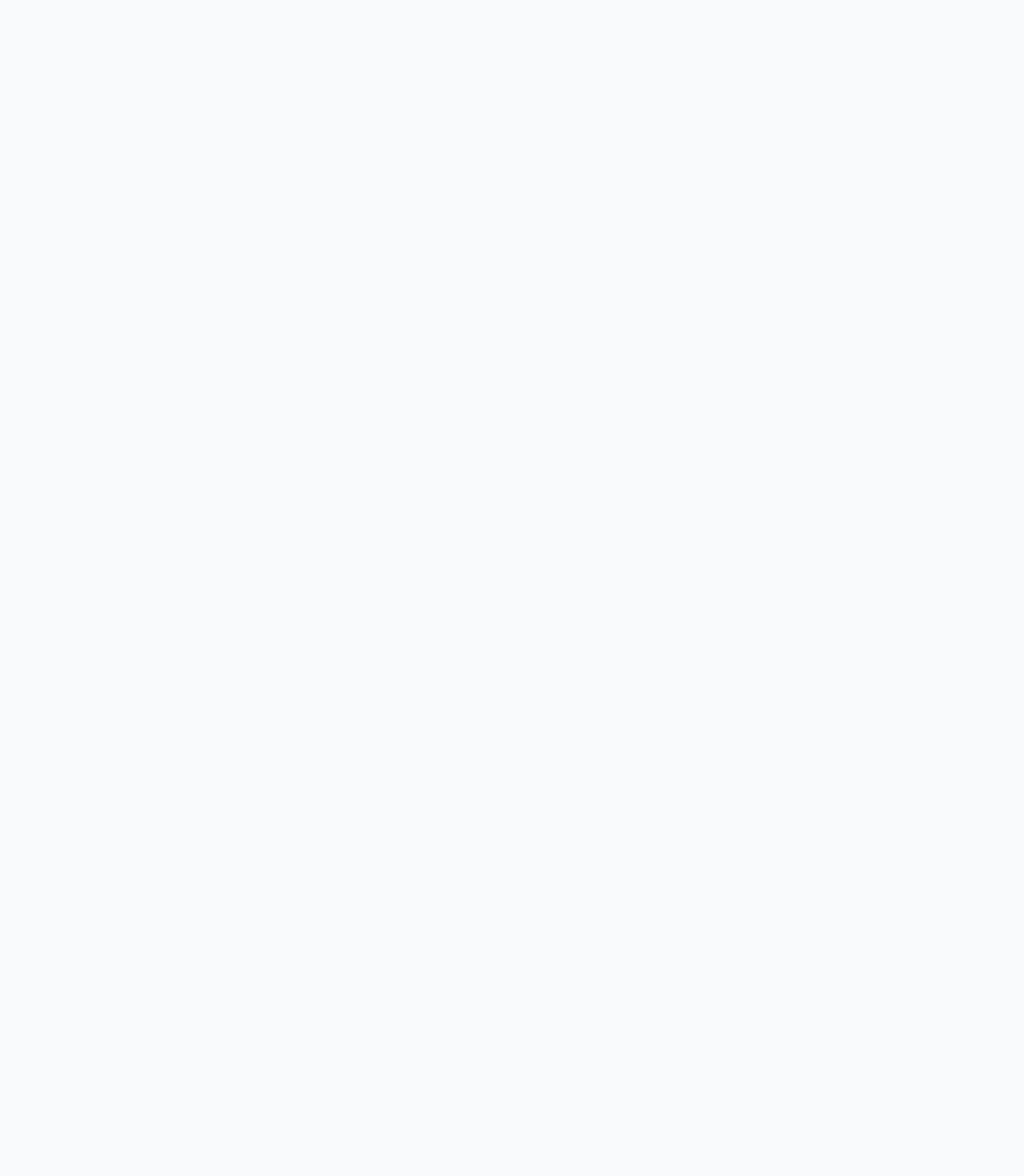
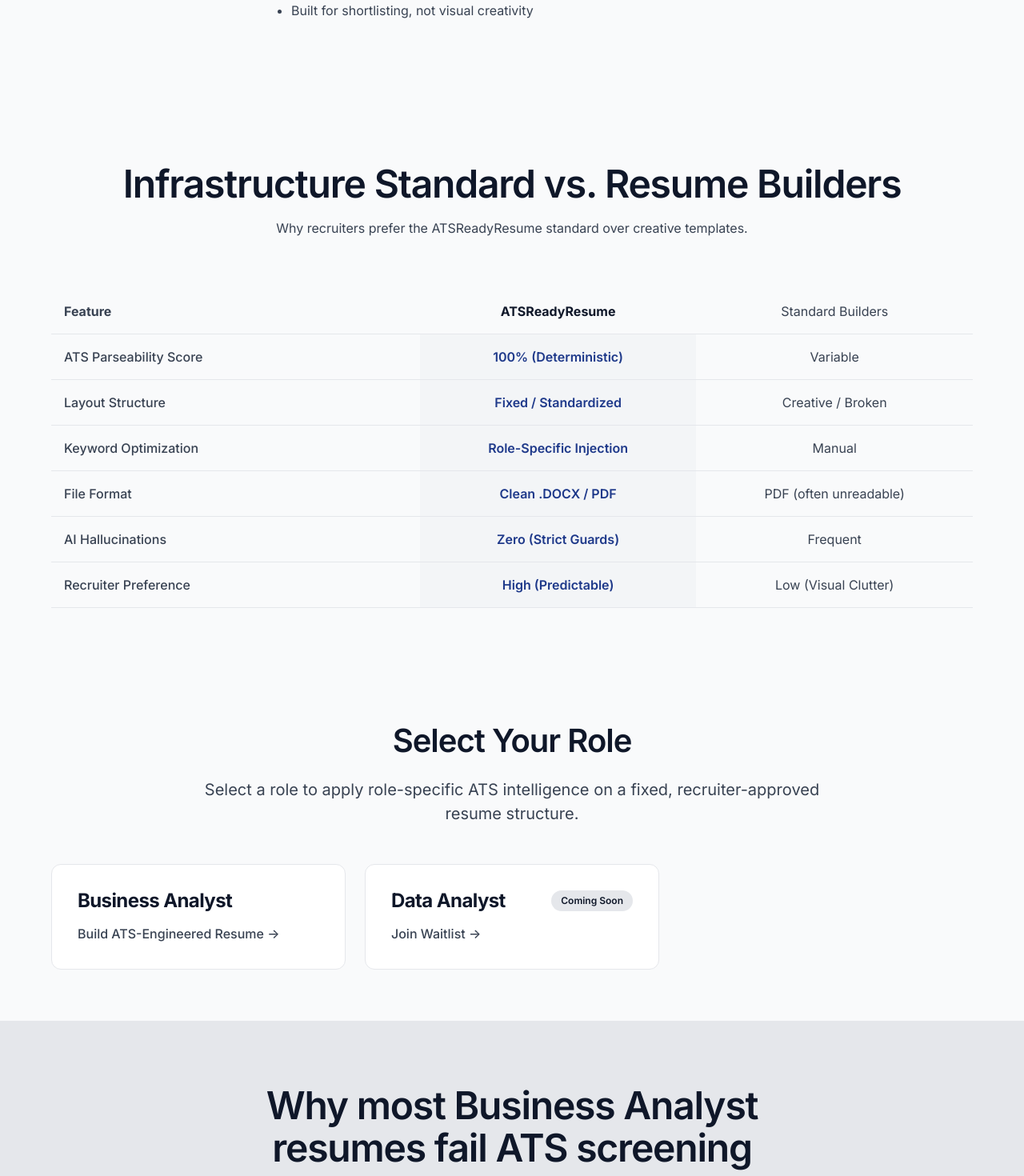
Before and after one commit to ether-it/ats-resume-generator, a Next.js app: page / in a window 1280 px wide. Shown: the part 820-2290 px from the top of the page at 80% size. Before the commit the page ends 800 px from the top, so only its background shows below. Built offline with nearby package versions, Linux system fonts and the light colour scheme.

Commit message:
feat(landing): assemble full landing page with new sections and trust signals

```diff
--- a/package.json
+++ b/package.json
@@ -10,10 +10,12 @@
     },
     "dependencies": {
         "docxtemplater": "^3.67.6",
+        "lucide-react": "^0.563.0",
         "next": "14.1.0",
         "pizzip": "^3.2.0",
         "react": "^18",
-        "react-dom": "^18"
+        "react-dom": "^18",
+        "uuid": "^13.0.0"
     },
     "devDependencies": {
         "@types/node": "^20",
--- a/src/app/page.tsx
+++ b/src/app/page.tsx
@@ -1,19 +1,59 @@
 import Link from "next/link";
+import Script from "next/script";
 import { getAllRoles } from "@/lib/data/roles";
 import { Header } from "@/components/Header";
 import { Footer } from "@/components/Footer";
+import { Hero } from "@/components/Hero";
+import { ProblemSection } from "@/components/ProblemSection";
+import { SolutionSection } from "@/components/SolutionSection";
+import { HowItWorksSection } from "@/components/HowItWorksSection";
+import { FeaturesSection } from "@/components/FeaturesSection";
+import { TestimonialsSection } from "@/components/TestimonialsSection";
 
 export default async function Home() {
     const roles = await getAllRoles();
+    const primaryRole = roles.find(r => r.status === 'active') || roles[0];
+
+    const jsonLd = {
+        "@context": "https://schema.org",
+        "@type": "SoftwareApplication",
+        "name": "ATSReadyResume",
+        "applicationCategory": "BusinessApplication",
+        "operatingSystem": "Web",
+        "offers": {
+            "@type": "Offer",
+            "price": "0",
+            "priceCurrency": "USD"
+        },
+        "description": "ATS-optimized resume generator for Business Analysts. Build recruiter-safe, parseable resumes instantly.",
+        "aggregateRating": {
+            "@type": "AggregateRating",
+            "ratingValue": "4.8",
+            "ratingCount": "120"
+        }
+    };
 
     return (
         <div style={{ minHeight: '100vh', display: 'flex', flexDirection: 'column' }}>
             <Header />
-            <main className="container section" style={{ flex: 1 }}>
-                <h1 style={{ marginBottom: '1.5rem' }}>Select Your Role</h1>
-                <p style={{ color: 'hsl(var(--muted-foreground))', marginBottom: '3rem', fontSize: '1.25rem' }}>
+
+            <main style={{ flex: 1 }}>
+                <Hero
+                    headline="ATS-Optimized Resume Generator"
+                    subheadline="Build a recruiter-safe, engineering-grade resume found by algorithms. Fixed structure. Zero hallucination."
+                    roleSlug={primaryRole.slug}
+                />
+
+                <FeaturesSection />
+
+                <div id="roles" className="container section" style={{ padding: '4rem 1.5rem', scrollMarginTop: '100px' }}>
+                    <div style={{ maxWidth: '800px', margin: '0 auto', textAlign: 'center', marginBottom: '3rem' }}>
+                        <h2 style={{ marginBottom: '1.5rem', fontSize: '2.5rem' }}>Select Your Role</h2>
+                        <p style={{ color: 'hsl(var(--muted-foreground))', fontSize: '1.25rem' }}>
                             Select a role to apply role-specific ATS intelligence on a fixed, recruiter-approved resume structure.
                         </p>
+                    </div>
+
                     <div style={{ display: 'grid', gap: '1.5rem', gridTemplateColumns: 'repeat(auto-fill, minmax(300px, 1fr))' }}>
                         {roles.map(role => (
                             <Link
@@ -26,31 +66,43 @@
                                     borderRadius: '0.75rem',
                                     transition: 'all 0.2s',
                                     backgroundColor: 'hsl(var(--card))',
+                                    position: 'relative',
+                                    overflow: 'hidden'
                                 }}
                             >
                                 <div style={{ display: 'flex', justifyContent: 'space-between', alignItems: 'flex-start', marginBottom: '1rem' }}>
-                                <h2 style={{ fontSize: '1.5rem' }}>{role.name}</h2>
+                                    <h3 style={{ fontSize: '1.5rem', fontWeight: 700 }}>{role.name}</h3>
                                     {role.status === 'coming-soon' && (
                                         <span style={{
                                             fontSize: '0.75rem',
                                             padding: '0.25rem 0.75rem',
                                             background: 'hsl(var(--secondary))',
                                             borderRadius: '999px',
-                                        fontWeight: 600
+                                            fontWeight: 600,
+                                            color: 'hsl(var(--secondary-foreground))'
                                         }}>Coming Soon</span>
                                     )}
                                 </div>
-                            <p style={{ color: 'hsl(var(--muted-foreground))' }}>
+                                <p style={{ color: 'hsl(var(--muted-foreground))', fontWeight: 500 }}>
                                     {role.status === 'active' ? 'Build ATS-Engineered Resume' : 'Join Waitlist'} &rarr;
                                 </p>
                             </Link>
                         ))}
                     </div>
-                <div style={{ textAlign: 'center', marginTop: '3rem', color: 'hsl(var(--muted-foreground))', fontSize: '0.875rem' }}>
-                    Fixed ATS-safe layout • No hallucinated content • Predictable output quality
                 </div>
+
+                <ProblemSection roleName="Business Analyst" />
+                <SolutionSection roleName="Business Analyst" />
+                <HowItWorksSection roleName="Business Analyst" roleSlug={primaryRole.slug} />
+                <TestimonialsSection />
             </main>
+
             <Footer />
+            <Script
+                id="product-schema"
+                type="application/ld+json"
+                dangerouslySetInnerHTML={{ __html: JSON.stringify(jsonLd) }}
+            />
         </div>
     );
 }
--- /dev/null
+++ b/src/components/FeaturesSection.tsx
@@ -0,0 +1,49 @@
+import { FunctionComponent } from 'react';
+import { Check, X } from 'lucide-react';
+
+export const FeaturesSection: FunctionComponent = () => {
+    return (
+        <section className="section" style={{ backgroundColor: 'hsl(var(--background))' }}>
+            <div className="container">
+                <div style={{ textAlign: 'center', marginBottom: '4rem' }}>
+                    <h2 style={{ marginBottom: '1rem' }}>Infrastructure Standard vs. Resume Builders</h2>
+                    <p style={{ color: 'hsl(var(--muted-foreground))', maxWidth: '600px', margin: '0 auto' }}>
+                        Why recruiters prefer the ATSReadyResume standard over creative templates.
+                    </p>
+                </div>
+
+                <div style={{ overflowX: 'auto' }}>
+                    <table style={{ width: '100%', borderCollapse: 'collapse', minWidth: '600px' }}>
+                        <thead>
+                            <tr style={{ borderBottom: '1px solid hsl(var(--border))' }}>
+                                <th style={{ textAlign: 'left', padding: '1rem', width: '40%' }}>Feature</th>
+                                <th style={{ textAlign: 'center', padding: '1rem', width: '30%', color: 'hsl(var(--header-color))', fontWeight: 700 }}>ATSReadyResume</th>
+                                <th style={{ textAlign: 'center', padding: '1rem', width: '30%', color: 'hsl(var(--muted-foreground))', fontWeight: 400 }}>Standard Builders</th>
+                            </tr>
+                        </thead>
+                        <tbody>
+                            {[
+                                { name: "ATS Parseability Score", us: "100% (Deterministic)", them: "Variable" },
+                                { name: "Layout Structure", us: "Fixed / Standardized", them: "Creative / Broken" },
+                                { name: "Keyword Optimization", us: "Role-Specific Injection", them: "Manual" },
+                                { name: "File Format", us: "Clean .DOCX / PDF", them: "PDF (often unreadable)" },
+                                { name: "AI Hallucinations", us: "Zero (Strict Guards)", them: "Frequent" },
+                                { name: "Recruiter Preference", us: "High (Predictable)", them: "Low (Visual Clutter)" }
+                            ].map((row, i) => (
+                                <tr key={i} style={{ borderBottom: '1px solid hsl(var(--border))' }}>
+                                    <td style={{ padding: '1rem', fontWeight: 500 }}>{row.name}</td>
+                                    <td style={{ padding: '1rem', textAlign: 'center', color: 'hsl(var(--primary))', fontWeight: 600, backgroundColor: 'hsl(var(--secondary)/0.3)' }}>
+                                        {row.us}
+                                    </td>
+                                    <td style={{ padding: '1rem', textAlign: 'center', color: 'hsl(var(--muted-foreground))' }}>
+                                        {row.them}
+                                    </td>
+                                </tr>
+                            ))}
+                        </tbody>
+                    </table>
+                </div>
+            </div>
+        </section>
+    );
+};
--- /dev/null
+++ b/src/components/TestimonialsSection.tsx
@@ -0,0 +1,51 @@
+import { FunctionComponent } from 'react';
+
+export const TestimonialsSection: FunctionComponent = () => {
+    return (
+        <section className="section" style={{ backgroundColor: 'hsl(var(--secondary))' }}>
+            <div className="container">
+                <h2 style={{ textAlign: 'center', marginBottom: '3rem' }}>Recruiter-Safe Standard</h2>
+                <div style={{ display: 'grid', gap: '2rem', gridTemplateColumns: 'repeat(auto-fit, minmax(300px, 1fr))' }}>
+                    {[
+                        {
+                            quote: "Finally a resume format that parses perfectly in Workday. I don't have to manually fix fields anymore.",
+                            role: "Senior Tech Recruiter",
+                            company: "Enterprise SaaS"
+                        },
+                        {
+                            quote: "It’s boring, and that’s exactly what I want. Clean, standard data structure. Instant shortlist.",
+                            role: "Hiring Manager",
+                            company: "FinTech Corp"
+                        },
+                        {
+                            quote: "I passed the initial screen for the first time in 4 months. The keyword optimization is real.",
+                            role: "Business Analyst",
+                            company: "Candidate"
+                        }
+                    ].map((t, i) => (
+                        <div key={i} style={{ backgroundColor: 'hsl(var(--card))', padding: '2rem', borderRadius: '0.75rem', border: '1px solid hsl(var(--border))' }}>
+                            <p style={{ marginBottom: '1.5rem', fontStyle: 'italic', color: 'hsl(var(--foreground))' }}>"{t.quote}"</p>
+                            <div>
+                                <div style={{ fontWeight: 600, color: 'hsl(var(--header-color))' }}>{t.role}</div>
+                                <div style={{ fontSize: '0.875rem', color: 'hsl(var(--muted-foreground))' }}>{t.company}</div>
+                            </div>
+                        </div>
+                    ))}
+                </div>
+
+                <div style={{ marginTop: '4rem', display: 'flex', justifyContent: 'center', gap: '2rem', flexWrap: 'wrap', opacity: 0.6, filter: 'grayscale(100%)' }}>
+                    {/* Placeholder for Trust Badges (could be SVGs or Text) */}
+                    <div style={{ display: 'flex', alignItems: 'center', gap: '0.5rem', fontWeight: 600 }}>
+                        <span>🔒</span> Secure Payment
+                    </div>
+                    <div style={{ display: 'flex', alignItems: 'center', gap: '0.5rem', fontWeight: 600 }}>
+                        <span>🛡️</span> Money Back Guarantee
+                    </div>
+                    <div style={{ display: 'flex', alignItems: 'center', gap: '0.5rem', fontWeight: 600 }}>
+                        <span>✨</span> Satisfaction Rated
+                    </div>
+                </div>
+            </div>
+        </section>
+    );
+};
```
Also changed, not shown: 1 other file (tests, documents, lock files or other folders). Lines whose indentation alone changed are shown as unchanged.
